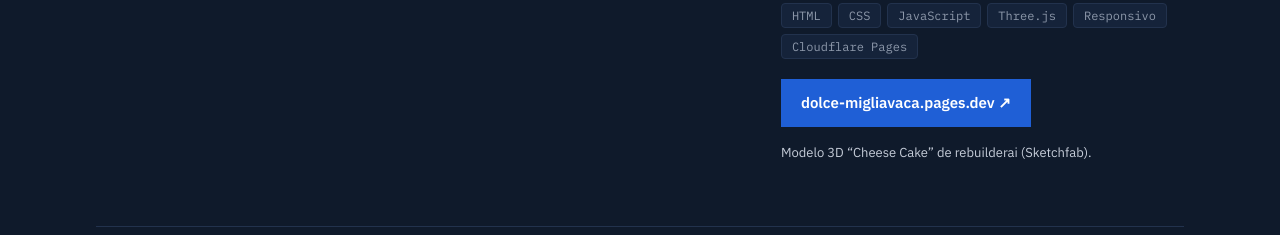
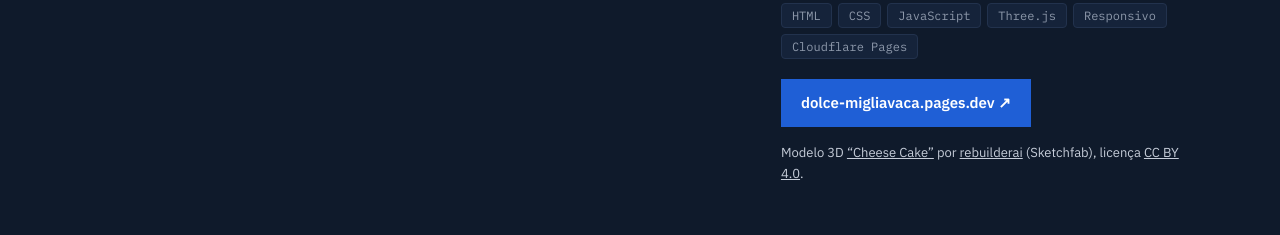
Before and after one commit to wzsstudio/portfolio, a plain HTML site: page index.html in a window 1280 px wide. Shown: the part 2611-2846 px from the top of the page. Drawn offline with Linux system fonts and the light colour scheme.

Commit message:
Completa o crédito do modelo 3D da Dolce Migliavaca (CC BY 4.0)
Co-Authored-By: Claude Opus 5.5 <noreply@anthropic.com>

```diff
--- a/index.html
+++ b/index.html
@@ -169,7 +169,7 @@
         </ol>
         <ul class="stack"><li>HTML</li><li>CSS</li><li>JavaScript</li><li>Three.js</li><li>Responsivo</li><li>Cloudflare Pages</li></ul>
         <a class="visit" href="https://dolce-migliavaca.pages.dev" target="_blank" rel="noopener">dolce-migliavaca.pages.dev ↗</a>
-        <p class="note">Modelo 3D “Cheese Cake” de rebuilderai (Sketchfab).</p>
+        <p class="note">Modelo 3D <a href="https://sketchfab.com/3d-models/cheese-cake-7290e12a31d04cb3892049f379c4bafb" target="_blank" rel="noopener">“Cheese Cake”</a> por <a href="https://sketchfab.com/RebuilderAI-vrin" target="_blank" rel="noopener">rebuilderai</a> (Sketchfab), licença <a href="https://creativecommons.org/licenses/by/4.0/deed.pt-br" target="_blank" rel="noopener">CC BY 4.0</a>.</p>
       </div>
     </div>
   </section>
```
Also changed, not shown: 1 other file.
